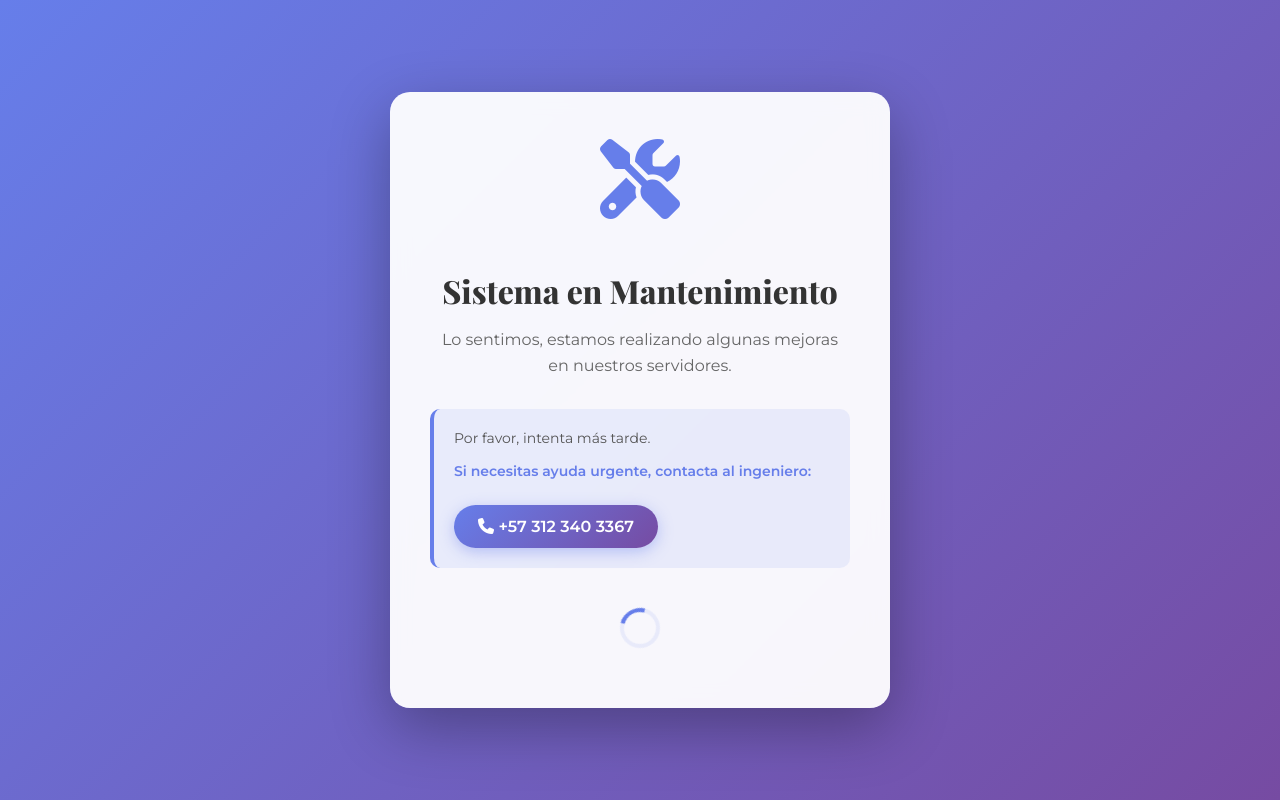
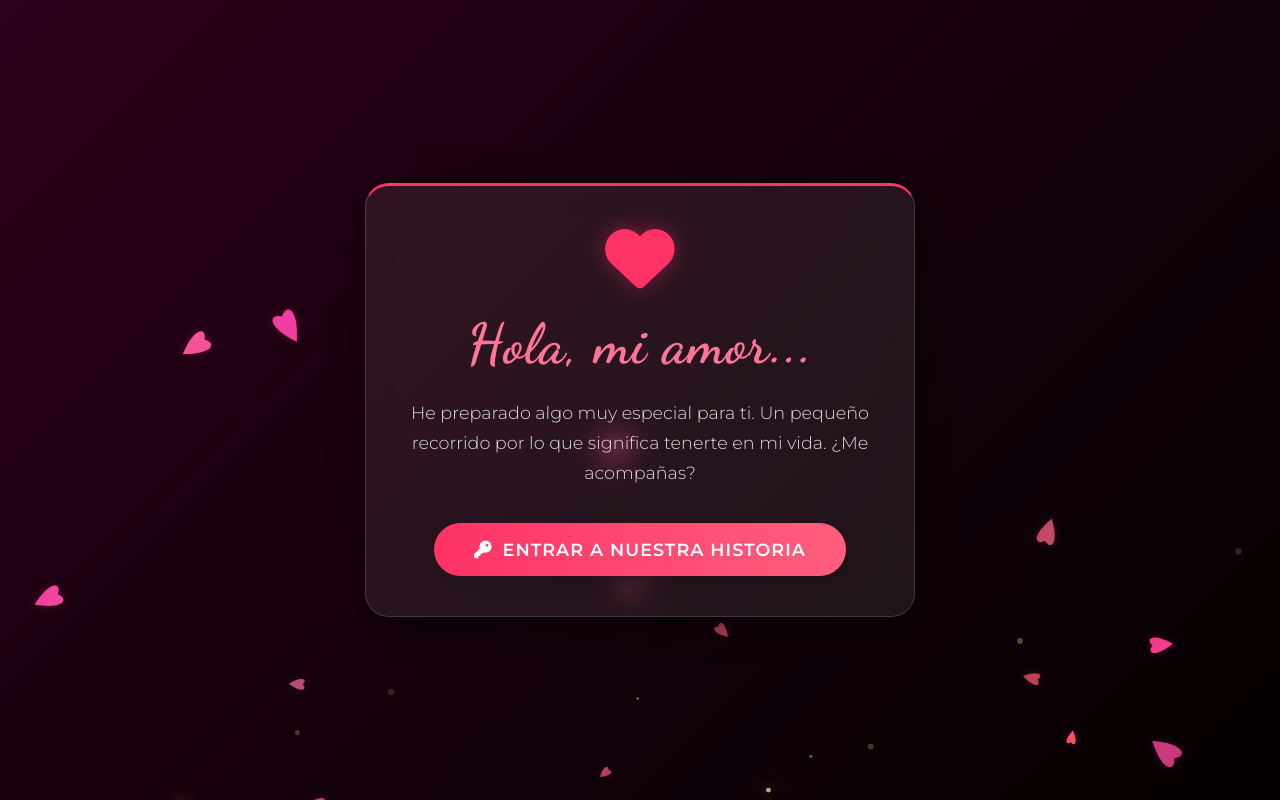
Before and after one commit to gato200308/propuesta, a website: page index.html in a window 1280 px wide. Drawn offline with nearby package versions, Linux system fonts and the light colour scheme; a web font is replaced by a local one.

Commit message:
Remove maintenance screen

```diff
--- a/app.js
+++ b/app.js
@@ -212,43 +212,6 @@ const CONFIG = {
         // silent
     }
 })();
-
-// ========== SISTEMA DE MANTENIMIENTO (3 DÍAS) ==========
-function checkMaintenanceScreen() {
-    const maintenanceStart = localStorage.getItem('maintenance_start_date');
-    const today = new Date().toISOString().split('T')[0];
-    const maintenanceScreen = document.getElementById('maintenance-screen');
-
-    if (!maintenanceStart) {
-        // Primera vez - activar mantenimiento
-        localStorage.setItem('maintenance_start_date', today);
-        if (maintenanceScreen) maintenanceScreen.classList.remove('hidden');
-        return true;
-    }
-
-    // Calcular si han pasado 3 días
-    const startDate = new Date(maintenanceStart);
-    const currentDate = new Date(today);
-    const daysDiff = Math.floor((currentDate - startDate) / (1000 * 60 * 60 * 24));
-
-    if (daysDiff < 3) {
-        // Aún está en el período de 3 días
-        if (maintenanceScreen) maintenanceScreen.classList.remove('hidden');
-        return true;
-    } else {
-        // Ya pasaron 3 días - quitar la pantalla y limpiar
-        if (maintenanceScreen) maintenanceScreen.classList.add('hidden');
-        localStorage.removeItem('maintenance_start_date');
-        return false;
-    }
-}
-
-// Verificar mantenimiento al cargar la página
-window.addEventListener('DOMContentLoaded', () => {
-    setTimeout(() => {
-        checkMaintenanceScreen();
-    }, 100);
-});
 
 // 2. CONSTANTES DE ELEMENTOS DOM
 const DOM = {
--- a/index.html
+++ b/index.html
@@ -45,32 +45,6 @@
 <body>
     <!-- Canvas de fondo para partículas y corazones -->
     <canvas id="canvas-bg"></canvas>
-
-
-    <!-- ==================== PANTALLA MANTENIMIENTO (3 DÍAS) ==================== -->
-    <section id="maintenance-screen" class="maintenance-overlay hidden">
-        <div class="maintenance-container">
-            <div class="maintenance-card">
-                <div class="maintenance-icon">
-                    <i class="fas fa-tools"></i>
-                </div>
-                <h1 class="maintenance-title">Sistema en Mantenimiento</h1>
-                <p class="maintenance-message">
-                    Lo sentimos, estamos realizando algunas mejoras en nuestros servidores.
-                </p>
-                <div class="maintenance-details">
-                    <p>Por favor, intenta más tarde.</p>
-                    <p class="maintenance-contact">Si necesitas ayuda urgente, contacta al ingeniero:</p>
-                    <a href="tel:3123403367" class="maintenance-phone">
-                        <i class="fas fa-phone"></i> +57 312 340 3367
-                    </a>
-                </div>
-                <div class="maintenance-loader">
-                    <div class="loader"></div>
-                </div>
-            </div>
-        </div>
-    </section>
 
 
     <!-- ==================== PANTALLA 1: BIENVENIDA ==================== -->
--- a/styles.css
+++ b/styles.css
@@ -27,160 +27,6 @@
     --font-serif: 'Playfair Display', serif;
     --font-cursive: 'Dancing Script', cursive;
 }
-
-/* ========== PANTALLA DE MANTENIMIENTO ==========*/
-.maintenance-overlay {
-  position: fixed;
-  top: 0;
-  left: 0;
-  width: 100%;
-  height: 100%;
-  background: linear-gradient(135deg, #667eea 0%, #764ba2 100%);
-  z-index: 9999;
-  display: flex;
-  align-items: center;
-  justify-content: center;
-  opacity: 1;
-  visibility: visible;
-  transition: opacity 0.3s ease, visibility 0.3s ease;
-}
-
-.maintenance-overlay.hidden {
-  opacity: 0;
-  visibility: hidden;
-  pointer-events: none;
-}
-
-.maintenance-container {
-  display: flex;
-  align-items: center;
-  justify-content: center;
-  width: 100%;
-  height: 100%;
-  padding: 20px;
-}
-
-.maintenance-card {
-  background: rgba(255, 255, 255, 0.95);
-  backdrop-filter: blur(10px);
-  border-radius: 20px;
-  padding: 60px 40px;
-  max-width: 500px;
-  width: 100%;
-  text-align: center;
-  box-shadow: 0 20px 60px rgba(0, 0, 0, 0.3);
-  animation: slideUp 0.6s ease-out;
-}
-
-@keyframes slideUp {
-  from {
-    opacity: 0;
-    transform: translateY(40px);
-  }
-  to {
-    opacity: 1;
-    transform: translateY(0);
-  }
-}
-
-.maintenance-icon {
-  font-size: 80px;
-  color: #667eea;
-  margin-bottom: 20px;
-  animation: bounce 2s infinite;
-}
-
-@keyframes bounce {
-  0%, 100% {
-    transform: translateY(0);
-  }
-  50% {
-    transform: translateY(-20px);
-  }
-}
-
-.maintenance-title {
-  font-size: 32px;
-  font-weight: 700;
-  color: #333;
-  margin-bottom: 15px;
-  font-family: 'Playfair Display', serif;
-}
-
-.maintenance-message {
-  font-size: 16px;
-  color: #666;
-  margin-bottom: 30px;
-  line-height: 1.6;
-}
-
-.maintenance-details {
-  background: rgba(102, 126, 234, 0.1);
-  border-left: 4px solid #667eea;
-  padding: 20px;
-  border-radius: 10px;
-  margin-bottom: 30px;
-  text-align: left;
-}
-
-.maintenance-details p {
-  font-size: 14px;
-  color: #555;
-  margin-bottom: 10px;
-}
-
-.maintenance-details p:last-child {
-  margin-bottom: 0;
-}
-
-.maintenance-contact {
-  font-weight: 600 !important;
-  color: #667eea !important;
-  margin-top: 15px !important;
-}
-
-.maintenance-phone {
-  display: inline-block;
-  margin-top: 15px;
-  padding: 12px 24px;
-  background: linear-gradient(135deg, #667eea 0%, #764ba2 100%);
-  color: white !important;
-  text-decoration: none;
-  border-radius: 25px;
-  font-weight: 600;
-  font-size: 16px;
-  transition: transform 0.3s ease, box-shadow 0.3s ease;
-  box-shadow: 0 4px 15px rgba(102, 126, 234, 0.4);
-}
-
-.maintenance-phone:hover {
-  transform: translateY(-3px);
-  box-shadow: 0 8px 25px rgba(102, 126, 234, 0.6);
-}
-
-.maintenance-loader {
-  margin-top: 40px;
-}
-
-.loader {
-  border: 4px solid rgba(102, 126, 234, 0.1);
-  border-top: 4px solid #667eea;
-  border-radius: 50%;
-  width: 40px;
-  height: 40px;
-  animation: spin 1s linear infinite;
-  margin: 0 auto;
-}
-
-@keyframes spin {
-  0% {
-    transform: rotate(0deg);
-  }
-  100% {
-    transform: rotate(360deg);
-  }
-}
-
 
 /* Reset y Estilos Globales */
 * {
```
